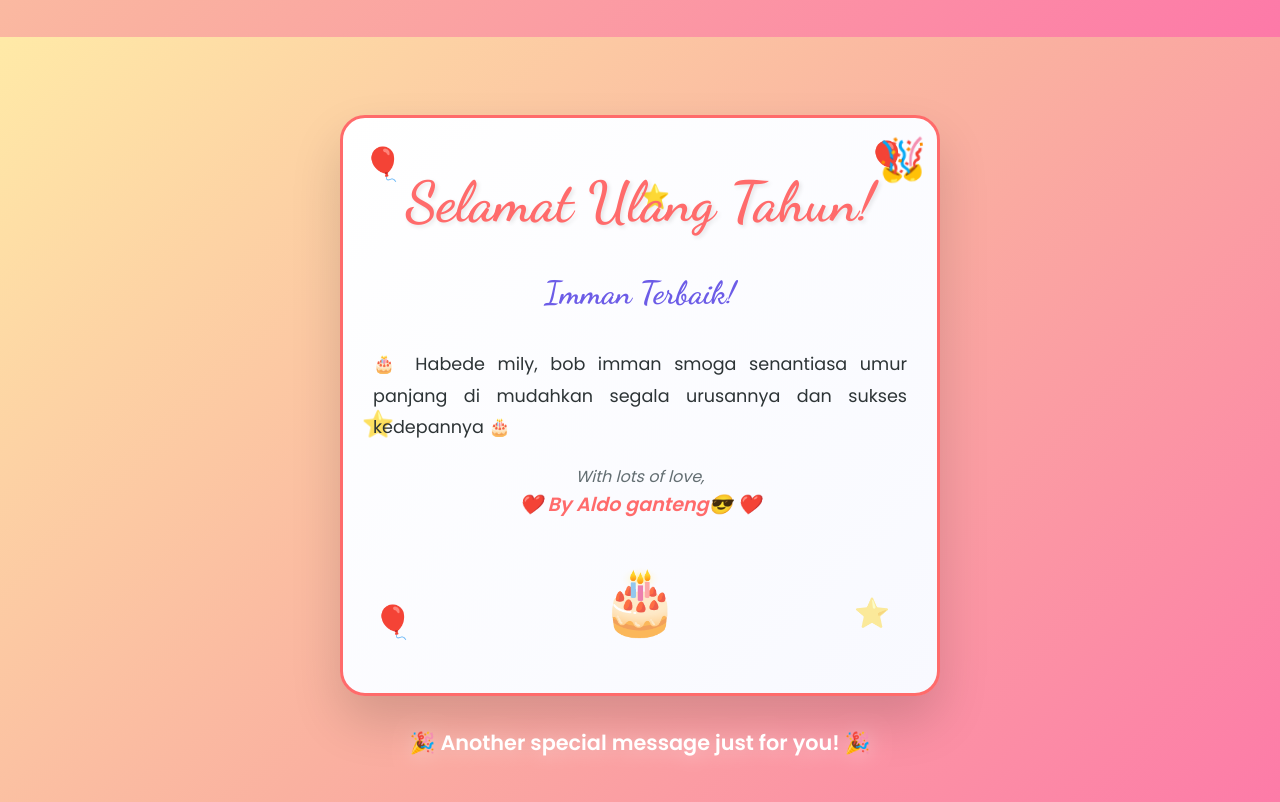
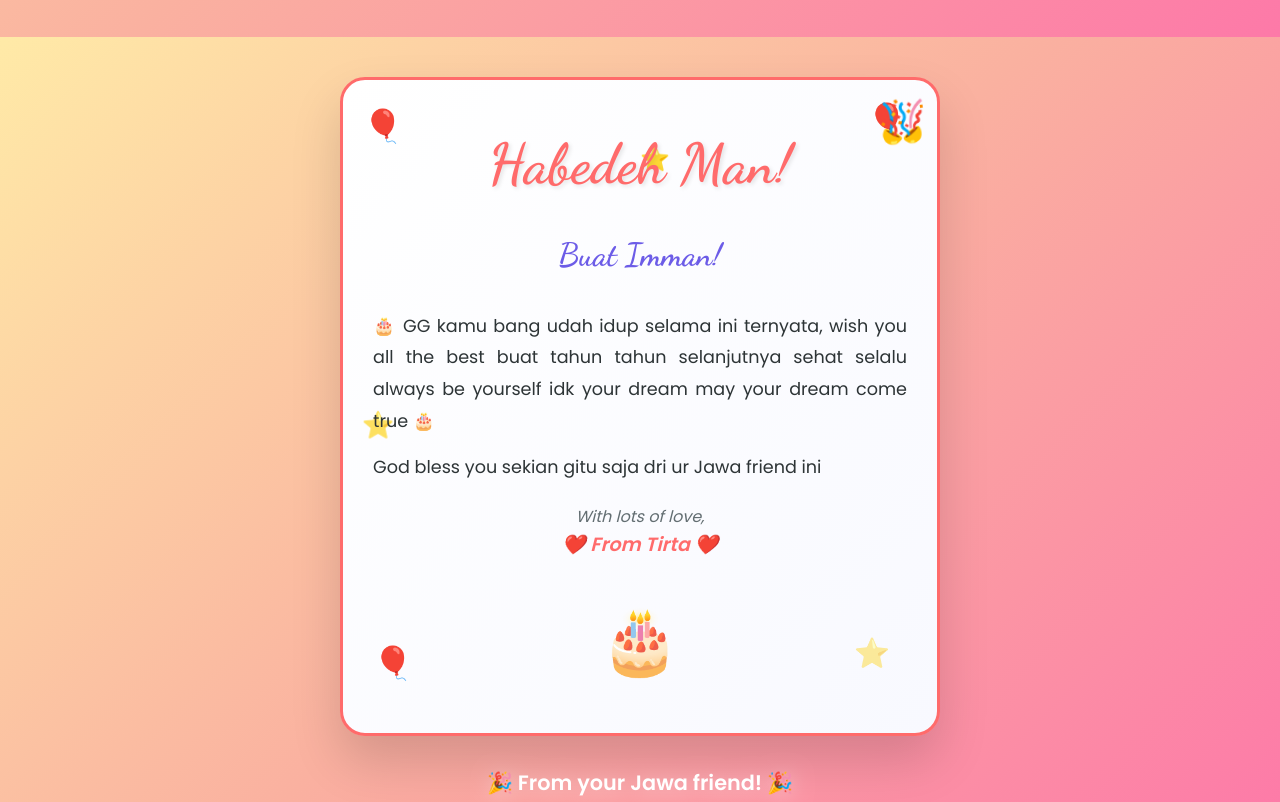
Before and after one commit to CaneToad-Marceline/imman20-BD, a plain HTML site: page index.html in a window 1280 px wide. Shown: the part 1785-2587 px from the top of the page. Drawn offline with Linux system fonts and the light colour scheme.

Commit message:
Add Tirta's personal birthday card with Jawa friend message for Imman

```diff
--- a/index.html
+++ b/index.html
@@ -5,8 +5,8 @@
     <meta name="viewport" content="width=device-width, initial-scale=1.0">
     <title>Happy Birthday! 🎉</title>
     <!-- Updated: 2025-09-05 -->
-    <meta name="description" content="A special birthday website for Imman - Made with love by friends">
-    <meta name="repository" content="https://github.com/CaneToad-Marceline/imman20-BD">
+    <meta name="description" content="A special birthday website for Daffa - Made with love by friends">
+    <meta name="repository" content="https://github.com/CaneToad-Marceline/Daffa20-BD">
     <link rel="stylesheet" href="styles.css">
     <link href="https://fonts.googleapis.com/css2?family=Dancing+Script:wght@400;700&family=Poppins:wght@300;400;600&display=swap" rel="stylesheet">
 </head>
@@ -41,22 +41,22 @@
                 </div>
 
                 <div class="card-content">
-                    <h1 class="main-title">Happy Birthday!</h1>
-                    <h2 class="friend-name">Dear, Imman.</h2>
+                    <h1 class="main-title">Happy Birthday Daff!</h1>
+                    <h2 class="friend-name">Teruntuk, Anak nya pak teguh.</h2>
 
                     <div class="birthday-message">
                         <p class="message-text">
                             🎂 Another year of amazing memories and adventures! 🎂
                         </p>
                         <p class="message-text">
-                            Imman, Thank you for being such an incredible friend. Your friendship means the world to us, and We are so grateful to have you in our life .
+                            Imman, Thank you for being such an incredible friend. Your friendship means the world to us, and We are so grateful to have you in our life.
                         </p>
                         <p class="message-text">
                             Cheers to another year of laughter, joy, and unforgettable moments together!
                         </p>
                         <p class="signature">
                             With love and best wishes,<br>
-                            <span class="your-name"> <br>❤️Aldo, Anton, Aimar, Bimo, </br> Daffa, Frog, Jopann, Tirta and Luna❤️</span>
+                            <span class="your-name"> <br>❤️Aldo, Anton, Aimar, Bimo, </br> Frog, Imman, Jopann, Tirta and Luna❤️</span>
                         </p>
                     </div>
 
@@ -75,7 +75,7 @@
         </div>
     </section>
 
-    <!-- Second Birthday Card Section -->
+    <!-- Tirta's Birthday Card Section -->
     <section class="card-section">
         <div class="birthday-card">
             <div class="card-front">
@@ -90,16 +90,19 @@
                 </div>
 
                 <div class="card-content">
-                    <h1 class="main-title">Selamat Ulang Tahun!</h1>
-                    <h2 class="friend-name">Imman Terbaik!</h2>
+                    <h1 class="main-title">Habedeh Man!</h1>
+                    <h2 class="friend-name">Buat Imman!</h2>
 
                     <div class="birthday-message">
                         <p class="message-text">
-                            🎂 Habede mily, bob imman smoga senantiasa umur panjang di mudahkan segala urusannya dan sukses kedepannya 🎂
+                            🎂 GG kamu bang udah idup selama ini ternyata, wish you all the best buat tahun tahun selanjutnya sehat selalu always be yourself idk your dream may your dream come true 🎂
+                        </p>
+                        <p class="message-text">
+                            God bless you sekian gitu saja dri ur Jawa friend ini
                         </p>
                         <p class="signature">
                             With lots of love,<br>
-                            <span class="your-name">❤️ By Aldo ganteng😎 ❤️</span>
+                            <span class="your-name">❤️ From Tirta ❤️</span>
                         </p>
                     </div>
 
@@ -109,7 +112,7 @@
         </div>
 
         <div class="celebration-text">
-            <p>🎉 Another special message just for you! 🎉</p>
+            <p>🎉 From your Jawa friend! 🎉</p>
         </div>
     </section>
 
```
